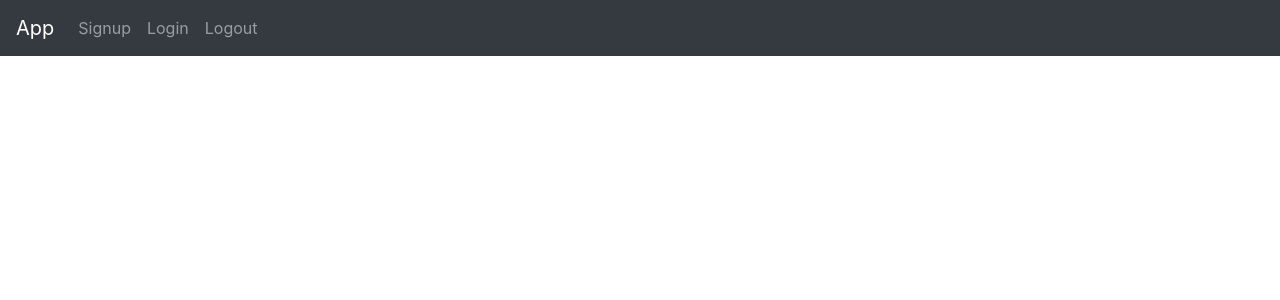
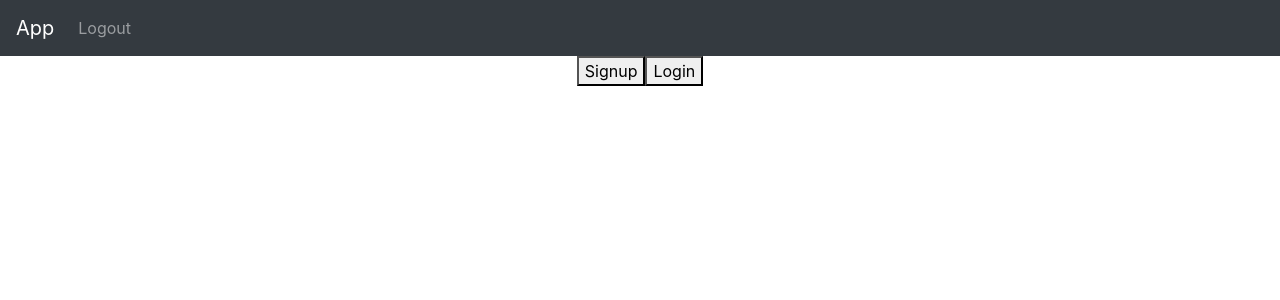
Before and after one commit to sahil-athia/i-project, a React (Create React App) app: page / in a window 1280 px wide. Shown: the top 300 px of the page. Built offline with nearby package versions, Linux system fonts and the light colour scheme.

Commit message:
move app features to components

```diff
--- a/src/App.js
+++ b/src/App.js
@@ -1,11 +1,13 @@
 import './App.css';
 import 'bootstrap/dist/css/bootstrap.min.css';
-import { Navbar, Nav } from 'react-bootstrap'
 import { useEffect, useState } from 'react'
 
+import AppNav from "./components/AppNav"
+import HomeInfo from "./components/HomeInfo"
+import AcessBox from "./components/AccessBox"
+import AccessBox from './components/AccessBox';
+
 function App() {
-  const [state, setState] = useState({isLoggedIn: false})
-
   useEffect(() => {
     const script = document.createElement('script');
 
@@ -22,15 +24,9 @@ function App() {
 
   return (
     <div className="App">
-    <Navbar bg="dark" variant="dark">
-      <Navbar.Brand className="brand" >App</Navbar.Brand>
-      <Nav className="mr-auto">
-        <Nav.Link className="link" href="#/ms/signup/60381a660dd8ef0004dd0f58#ms-hide-element" >Signup</Nav.Link>
-        <Nav.Link className="link" href="#/ms/login#ms-hide-element" >Login</Nav.Link>
-        <Nav.Link className="link" href=" #/ms/logout">Logout</Nav.Link>
-      </Nav>
-    </Navbar>
-    <div data-ms-member="email"></div>
+      <AppNav />
+      <AccessBox />
+      <HomeInfo />
     </div>
   );
 }
--- /dev/null
+++ b/src/components/AccessBox.jsx
@@ -0,0 +1,12 @@
+export default function AccessBox() {
+  return(
+    <div className="registration" data-ms-content="!logged-in-only">
+      <a href="#/ms/signup/60381a660dd8ef0004dd0f58#ms-hide-element">
+        <button>Signup</button>
+      </a>
+      <a href="#/ms/login#ms-hide-element">
+        <button>Login</button>
+      </a>
+    </div>
+  )
+}
--- /dev/null
+++ b/src/components/AppNav.jsx
@@ -0,0 +1,12 @@
+import { Navbar, Nav } from 'react-bootstrap'
+
+export default function AppNav() {
+  return(
+    <Navbar bg="dark" variant="dark">
+      <Navbar.Brand className="brand" >App</Navbar.Brand>
+      <Nav className="mr-auto">
+        <Nav.Link className="link" href=" #/ms/logout">Logout</Nav.Link>
+      </Nav>
+    </Navbar>
+  )
+}
--- /dev/null
+++ b/src/components/HomeInfo.jsx
@@ -0,0 +1,8 @@
+export default function HomeInfo() {
+  return(
+    <div>
+      <div data-ms-member="email"></div>
+      <div data-ms-member="username"></div>
+    </div>
+  )
+}
--- a/src/components/Login.jsx
+++ /dev/null
@@ -1,5 +0,0 @@
-export default function Login() {
-  return(
-    <h1>Login Page</h1>
-  )
-}
```
